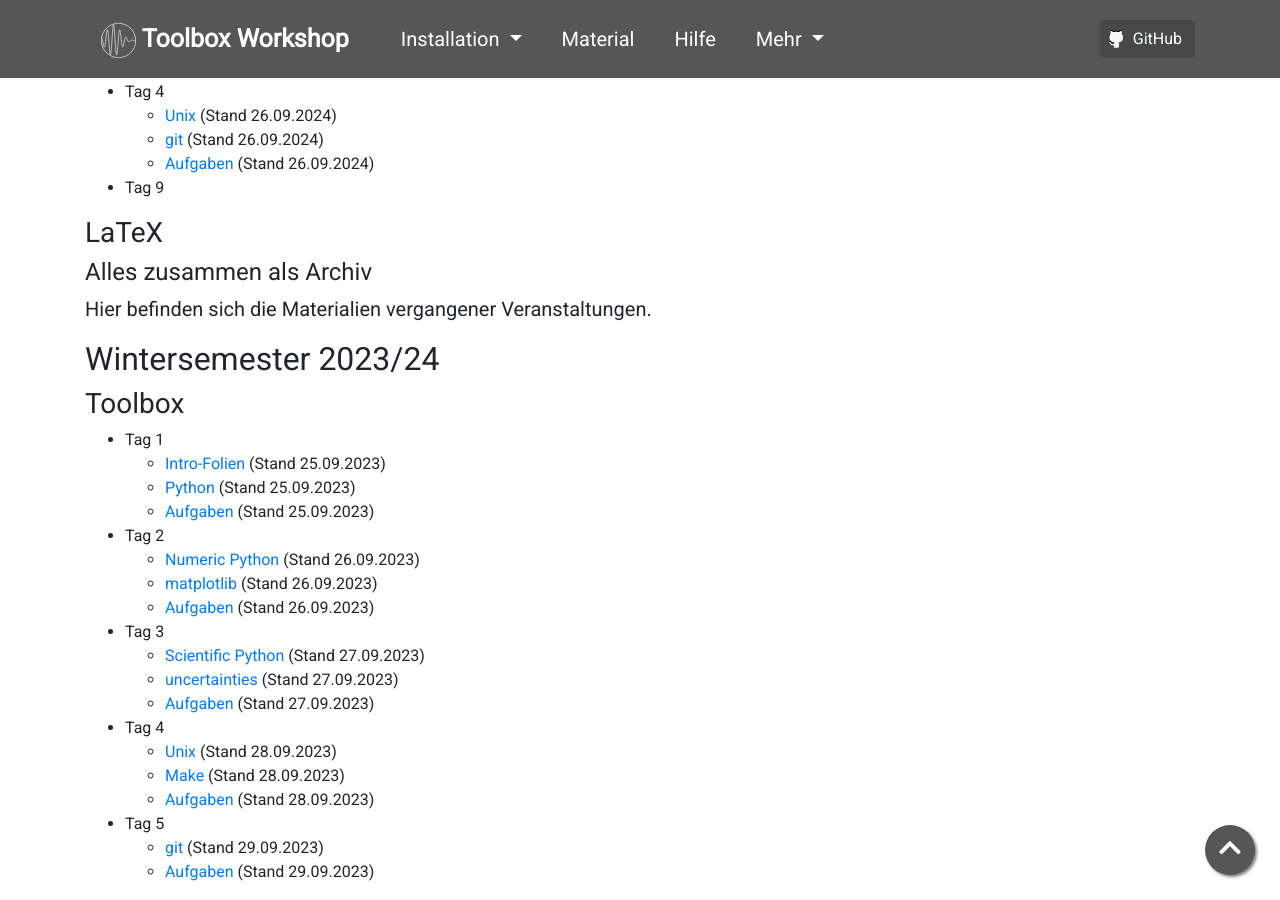
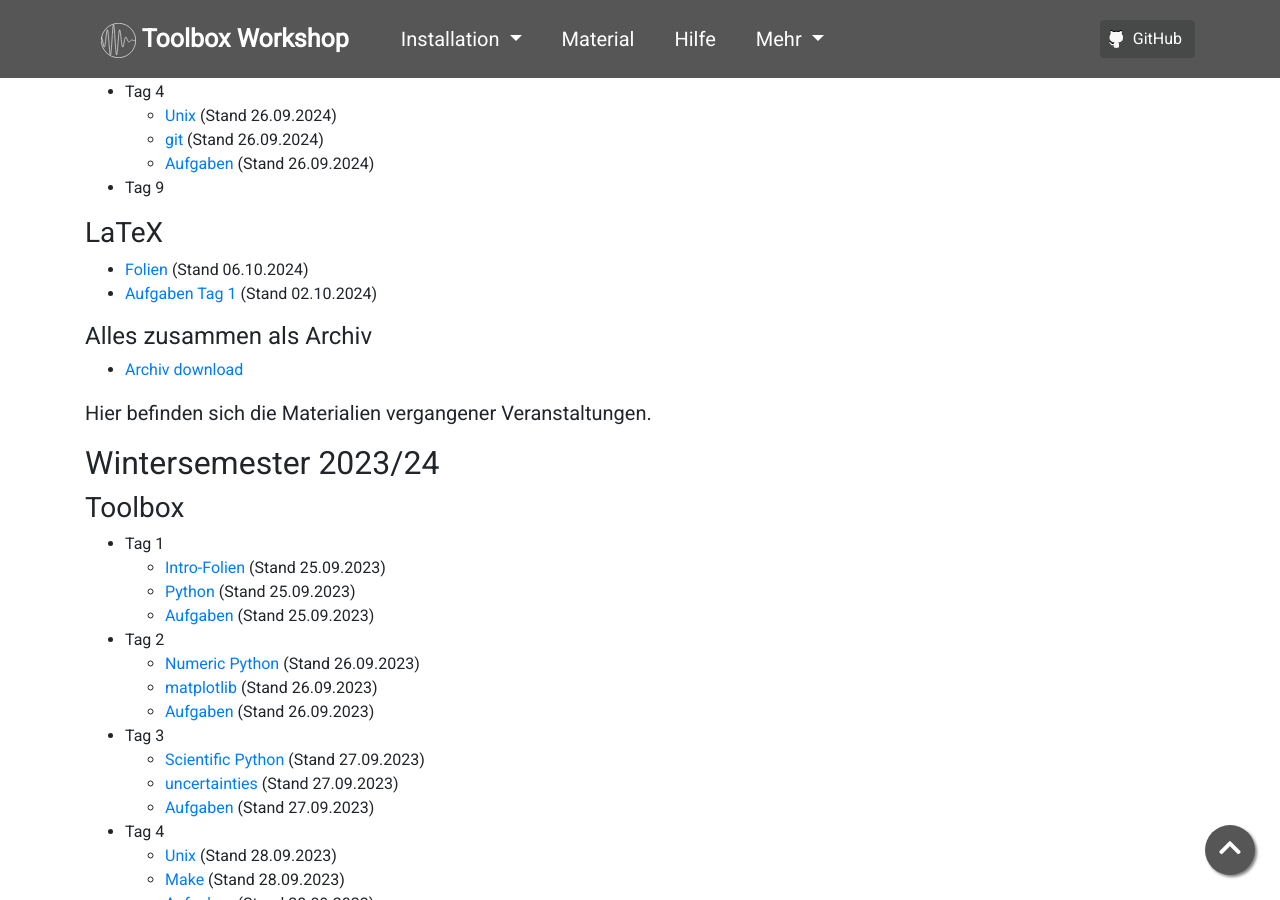
Before and after one commit to pep-dortmund/homepage-toolbox, a Jekyll site: the page built from archive.md, in a window 1280 px wide and 900 px high, scrolled down 516 px. Built offline with Jekyll 4.4.1, drawn with Linux system fonts in a browser that asks for light colours; nearby versions of some CDN libraries; some of the changed lines change nothing that is shown.

Commit message:
edit references in website

```diff
--- a/archive.md
+++ b/archive.md
@@ -32,15 +32,15 @@ description: Hier befinden sich die Materialien vergangener Veranstaltungen.
     <!-- - [Aufgaben](/files/archive/current/exercises-toolbox-5.zip) (Stand 29.09.2024) -->
 
 ### LaTeX
-<!-- - [Folien](/files/archive/current/latex.pdf){:target="_blank"} (Stand 06.10.2024) -->
-<!-- - [Aufgaben Tag 1](/files/archive/current/exercises-latex-1.zip) (Stand 02.10.2024) -->
+- [Folien](/files/archive/current/latex.pdf){:target="_blank"} (Stand 06.10.2024)
+- [Aufgaben Tag 1](/files/archive/current/exercises-latex-1.zip) (Stand 02.10.2024)
 <!-- - [Aufgaben Tag 2](/files/archive/current/exercises-latex-2.zip) (Stand 04.10.2024) -->
 <!-- - [Aufgaben Tag 3](/files/archive/current/exercises-latex-3.zip) (Stand 04.10.2024) -->
 <!-- - [Aufgaben Tag 4](/files/archive/current/exercises-latex-4.zip) (Stand 05.10.2024) -->
 <!-- - <a href="https://github.com/pep-dortmund/toolbox-workshop-protocol-template" target="_blank">LaTeX Vorlage für Protokolle</a> -->
 
 #### Alles zusammen als Archiv
-<!-- - [Archiv download](/files/archive/current.tar.gz) -->
+- [Archiv download](/files/archive/current.tar.gz)
 
 <p class="lead">Hier befinden sich die Materialien vergangener Veranstaltungen.</p>
 
--- a/notes.md
+++ b/notes.md
@@ -29,19 +29,18 @@ Kurses veröffentlicht.
     - [git](/files/archive/current/git.pdf){:target="_blank"} (Stand 26.09.2024)
     - [Aufgaben](/files/archive/current/exercises-toolbox-4.zip) (Stand 26.09.2024)
 
-<!--
-- Tag 9
+<!-- - Tag 9
     - [make](/files/archive/current/make.pdf){:target="_blank"} (Stand 29.09.2024)
     - [Aufgaben](/files/archive/current/exercises-toolbox-5.zip) (Stand 29.09.2024)
+ -->
 
 ### LaTeX
-- [Folien](/files/archive/current/latex.pdf){:target="_blank"} (Stand 06.10.2024)
-- [Aufgaben Tag 1](/files/archive/current/exercises-latex-1.zip) (Stand 02.10.2024)
-- [Aufgaben Tag 2](/files/archive/current/exercises-latex-2.zip) (Stand 04.10.2024)
-- [Aufgaben Tag 3](/files/archive/current/exercises-latex-3.zip) (Stand 04.10.2024)
-- [Aufgaben Tag 4](/files/archive/current/exercises-latex-4.zip) (Stand 05.10.2024)
-- <a href="https://github.com/pep-dortmund/toolbox-workshop-protocol-template" target="_blank">LaTeX Vorlage für Protokolle</a>
--->
+- [Folien](/files/archive/current/latex.pdf){:target="_blank"} (Stand 27.09.2024)
+- [Aufgaben Tag 1](/files/archive/current/exercises-latex-1.zip) (Stand 27.09.2024)
+<!-- - [Aufgaben Tag 2](/files/archive/current/exercises-latex-2.zip) (Stand 04.10.2024) -->
+<!-- - [Aufgaben Tag 3](/files/archive/current/exercises-latex-3.zip) (Stand 04.10.2024) -->
+<!-- - [Aufgaben Tag 4](/files/archive/current/exercises-latex-4.zip) (Stand 05.10.2024) -->
+<!-- - <a href="https://github.com/pep-dortmund/toolbox-workshop-protocol-template" target="_blank">LaTeX Vorlage für Protokolle</a> -->
 
 ## Vergangene Kurse
 
```
Also changed, not shown: 1 other file.
